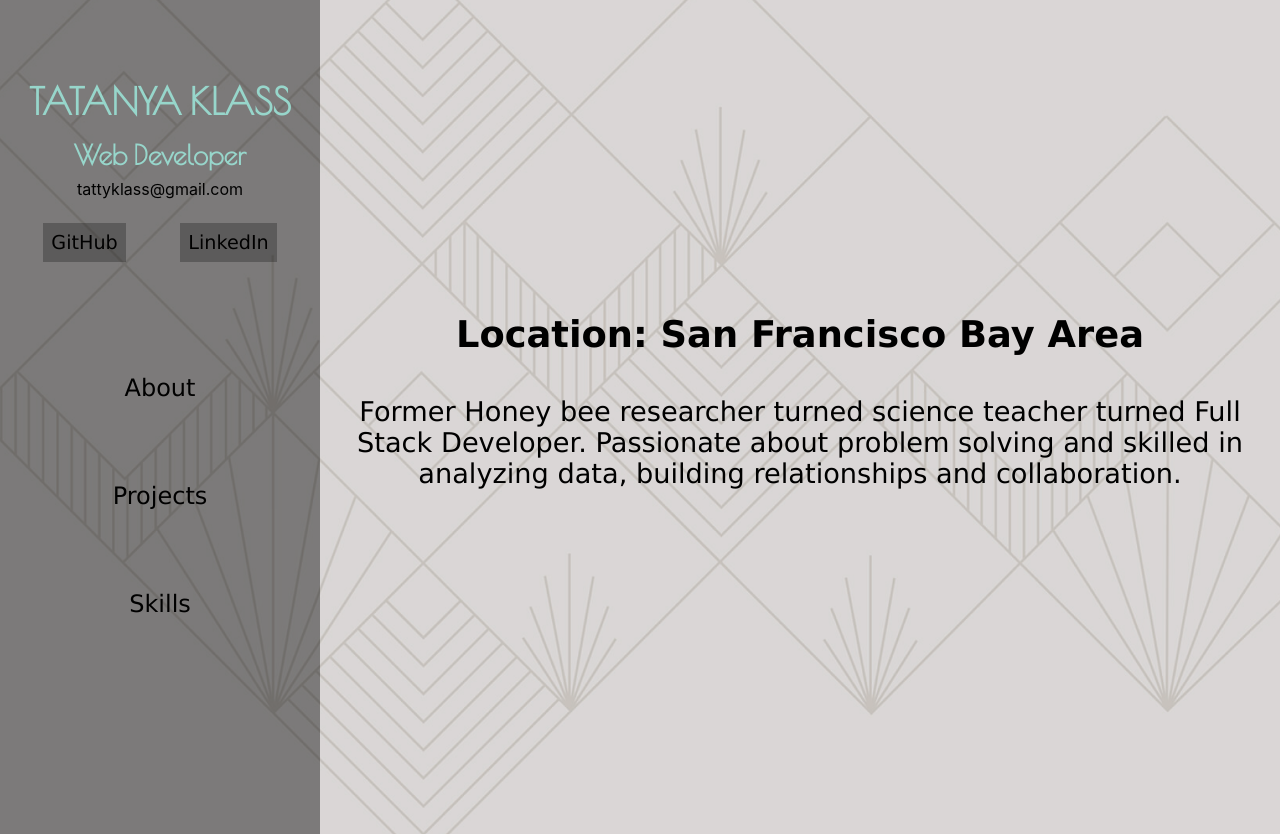
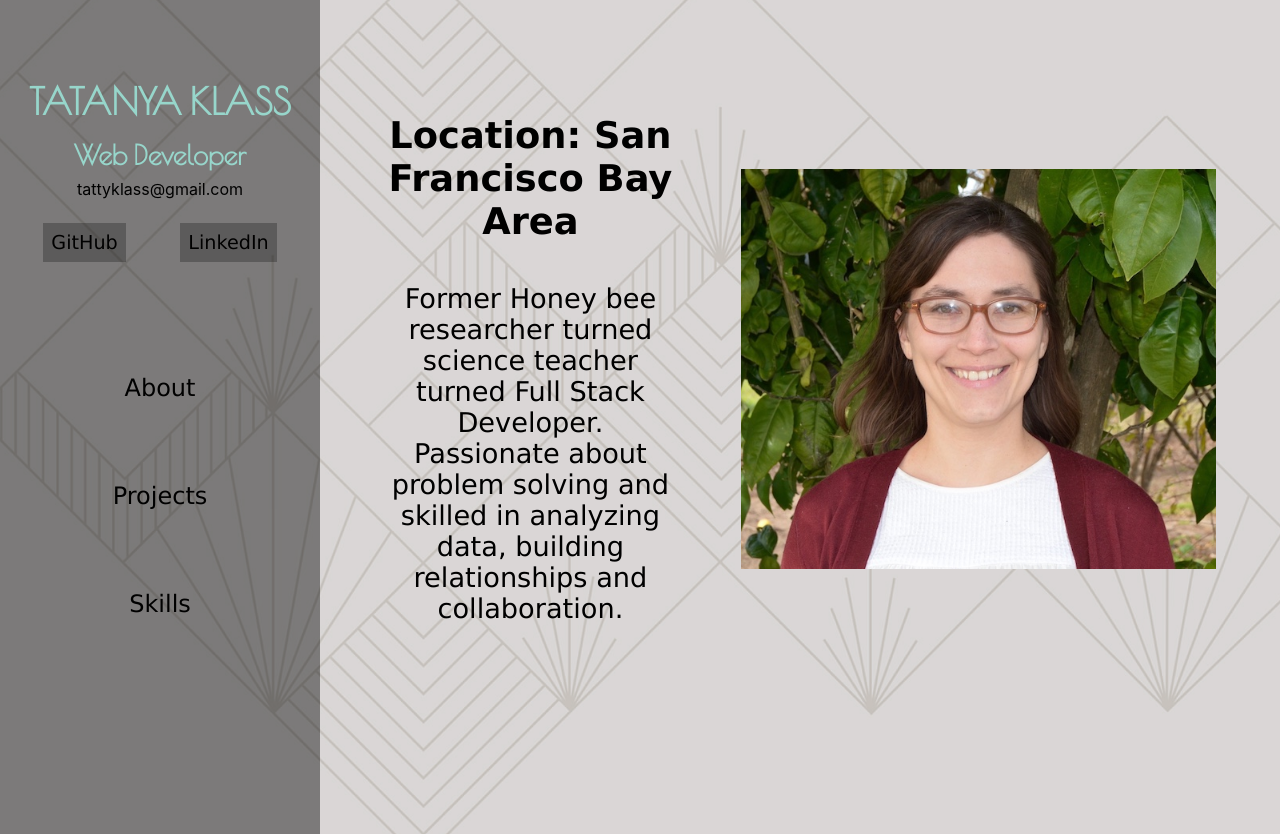
Before and after one commit to tatty-k/portfolio, a React (Create React App) app: page / in a window 1280 px wide. Built offline with nearby package versions, Linux system fonts and the light colour scheme.

Commit message:
add picture

```diff
--- a/src/components/About/About.css
+++ b/src/components/About/About.css
@@ -1,11 +1,24 @@
 .About-container {
+    display: flex;
+    flex-direction: row;
+    align-items: center;
+    /* justify-content: center; */
+}
+
+.my-pic {
+    height: 50vh;
+    margin: 4rem 4rem 10rem 2rem;
+}
+
+.About-info-container {
     display: flex;
     flex-direction: column;
     justify-content: center;
     font-size: 2.3rem;
-    margin: 0rem 2rem 2rem 2rem;
+    margin: 4rem 2rem 10rem 4rem;
     font-family: 'Verdana';
 }
+
 .About-location{
     font-weight: bold;
 }
--- a/src/components/About/About.jsx
+++ b/src/components/About/About.jsx
@@ -1,9 +1,11 @@
 import React from 'react';
 import './About.css'
+import myPic from '../../images/tatanya - photo.png';
 
 const About = () => {
     return (
         <div className="About-container">
+            <div className="About-info-container">
                 <div className="About-location">Location:  San Francisco Bay Area</div>
 
                 <div className="About-description">
@@ -13,6 +15,8 @@ const About = () => {
                 collaboration.
                 </div>
             </div>
+            <img className="my-pic" src={myPic} alt="Tatanya Klass"/>
+        </div>
      );
 }
 
--- a/src/components/Skills/Skills.jsx
+++ b/src/components/Skills/Skills.jsx
@@ -8,7 +8,7 @@ const Skills = () => {
             <div className="Skills-outer-container">
 
                 <ul className="Skills-list">
-                    <li className="Skills-list-title">Language</li>
+                    <li className="Skills-list-title">Languages</li>
                     <li>Python</li>
                     <li>JavaScript</li>
                     <li>CSS</li>
```
Also changed, not shown: src/images/tatanya - photo.png (added). Lines whose indentation alone changed are shown as unchanged.
